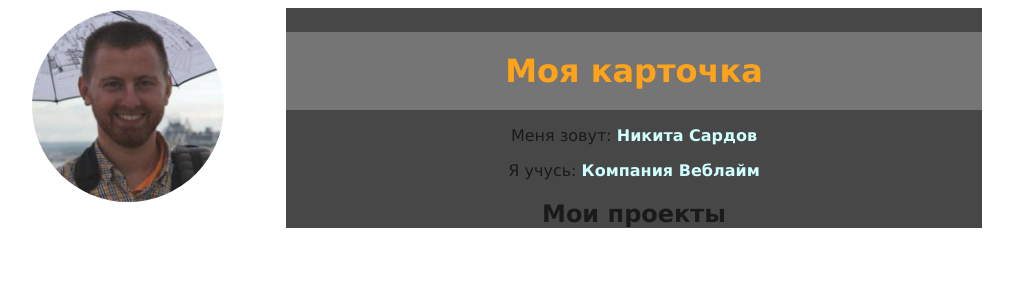
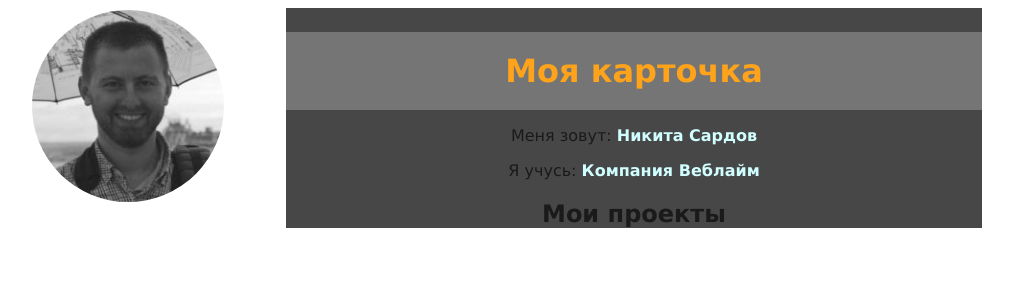
Before and after one commit to NikitaSardov/projects, a PHP site: page / in a window 1280 px wide. Shown: the top 300 px of the page, without its empty margins (6-1019 px from the left). Run offline with PHP 8.4, Linux system fonts and the light colour scheme.

Commit message:
Update style.css

```diff
--- a/style.css
+++ b/style.css
@@ -10,6 +10,14 @@ body {
     background: #66cc33;
 }
 
+.author{
+    position: fixed;
+    width: 15%;
+    height: auto;
+    left: 3%;
+    top: 10px;
+}
+
 .author__photo{
     position: fixed;
     width: 15%;
@@ -17,12 +25,21 @@ body {
     left: 3%;
     top: 10px;
     border-radius: 50% 50%;
+    -webkit-filter: grayscale(100%);
+	-moz-filter: grayscale(100%);
+	-ms-filter: grayscale(100%);
+	-o-filter: grayscale(100%);
+	filter: grayscale(100%);
+	filter: gray;
 }
 
-.logo:hover {
-    background-image: url(bg-seti-button.jpg);
-    background-size: cover;
-    border-color: #ff9900;
+.author__photo:hover {
+	-webkit-filter: grayscale(0%);
+	-moz-filter: grayscale(0%);
+	-ms-filter: grayscale(0%);
+	-o-filter: grayscale(0%);
+	filter: grayscale(0%);
+	filter: none;
 }
 
 .card{
```
